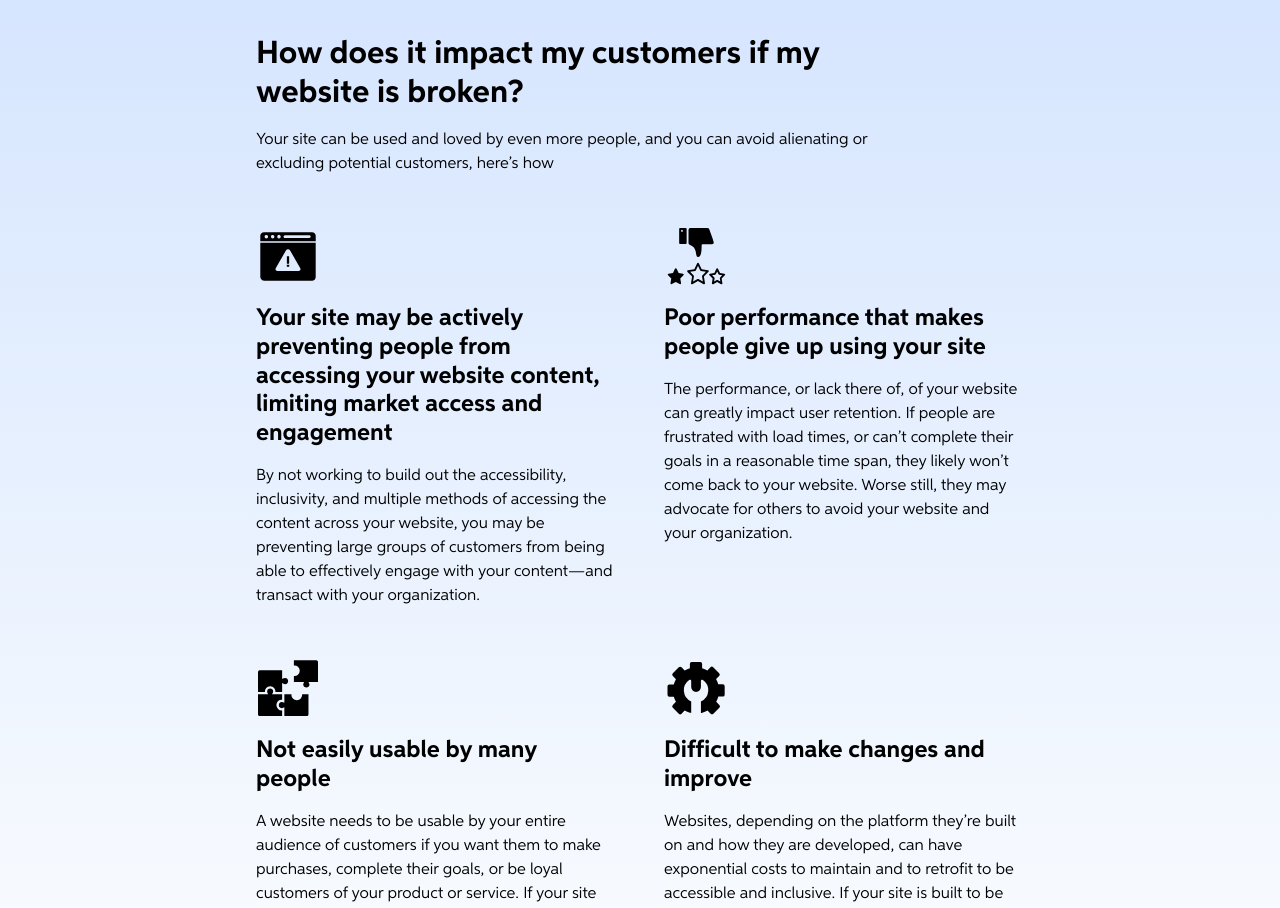
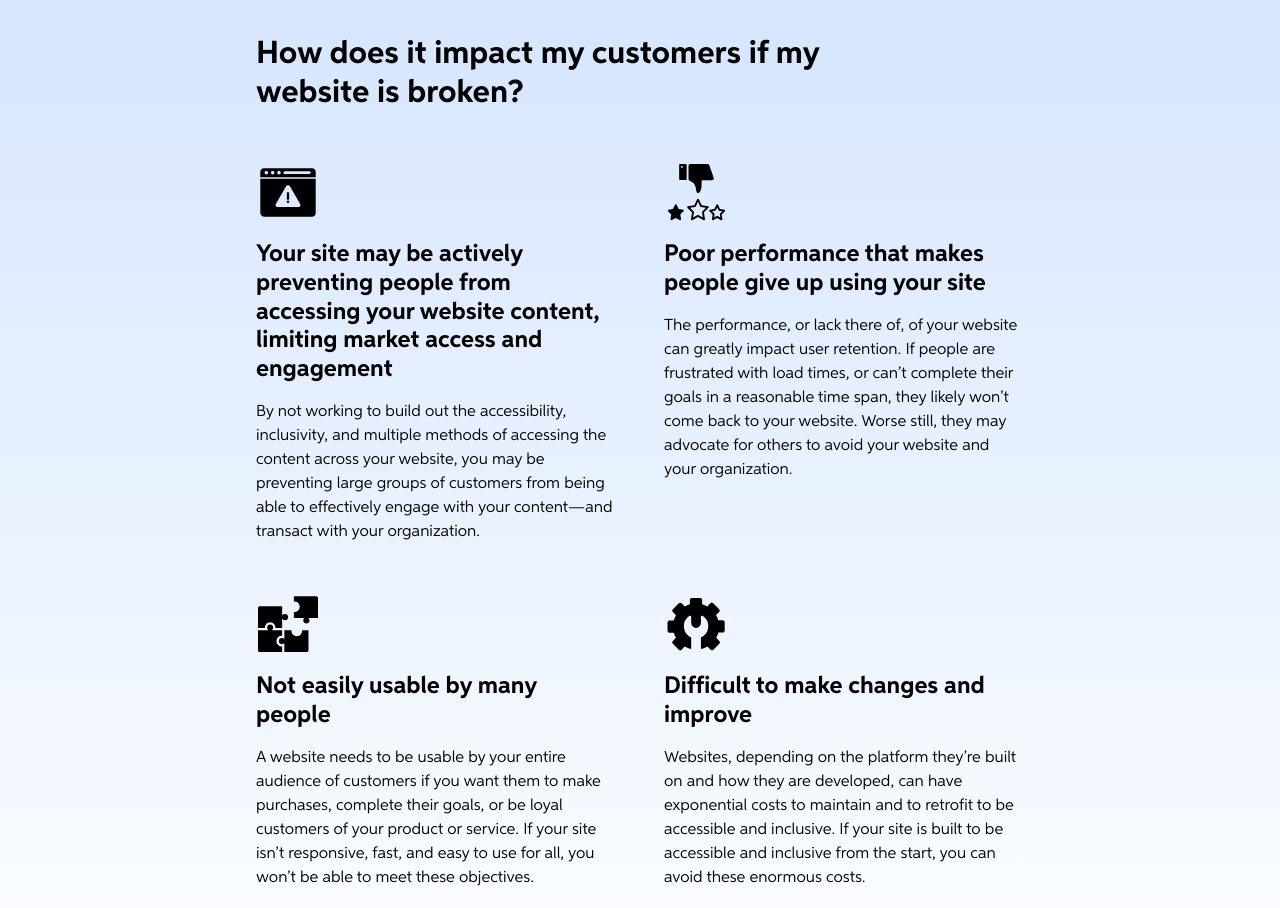
Before and after one commit to matt416/sayyeah-next, a Next.js app: page /essential-audit in a window 1280 px wide. Shown: the part 2040-2948 px from the top of the page. Built offline with nearby package versions, Linux system fonts and the light colour scheme; no server answers.

Commit message:
Remove confusing paragraph

```diff
--- a/pages/essential-audit.js
+++ b/pages/essential-audit.js
@@ -118,7 +118,6 @@ export default function EssentialAudit(){
         <div className="grid grid-cols-1 md:grid-cols-2 gap-8 md:gap-12  max-w-screen-xs md:max-w-screen-md mx-auto min-h-full items-start">
           <div className="col-span-full max-w-screen-sm space-y-4">
             <h2 className="text-28 md:text-32 font-bold">How does it impact my customers if my website is broken?</h2>
-            <p>Your site can be used and loved by even more people, and you can avoid alienating or excluding potential customers, here’s how</p>
           </div>
 
           <div className="flex flex-col space-y-4">
```
